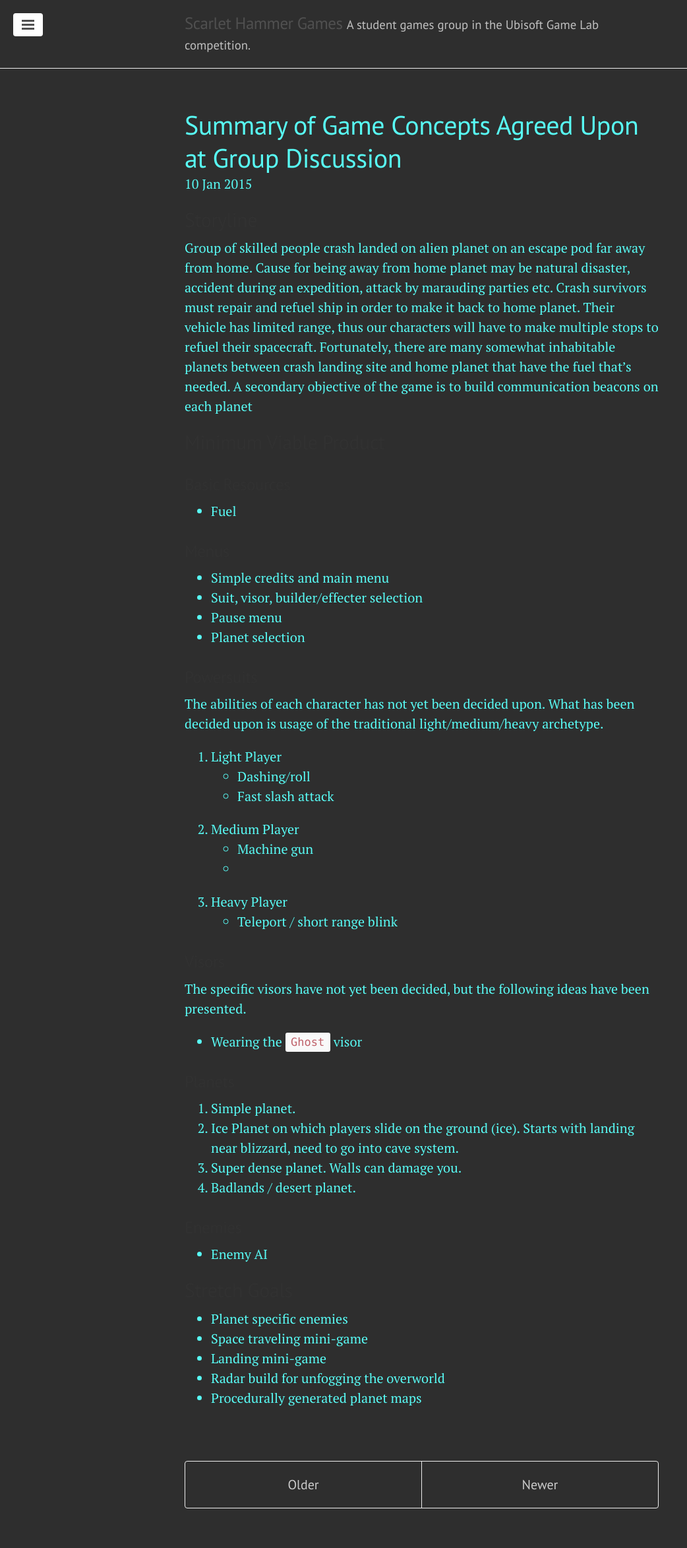
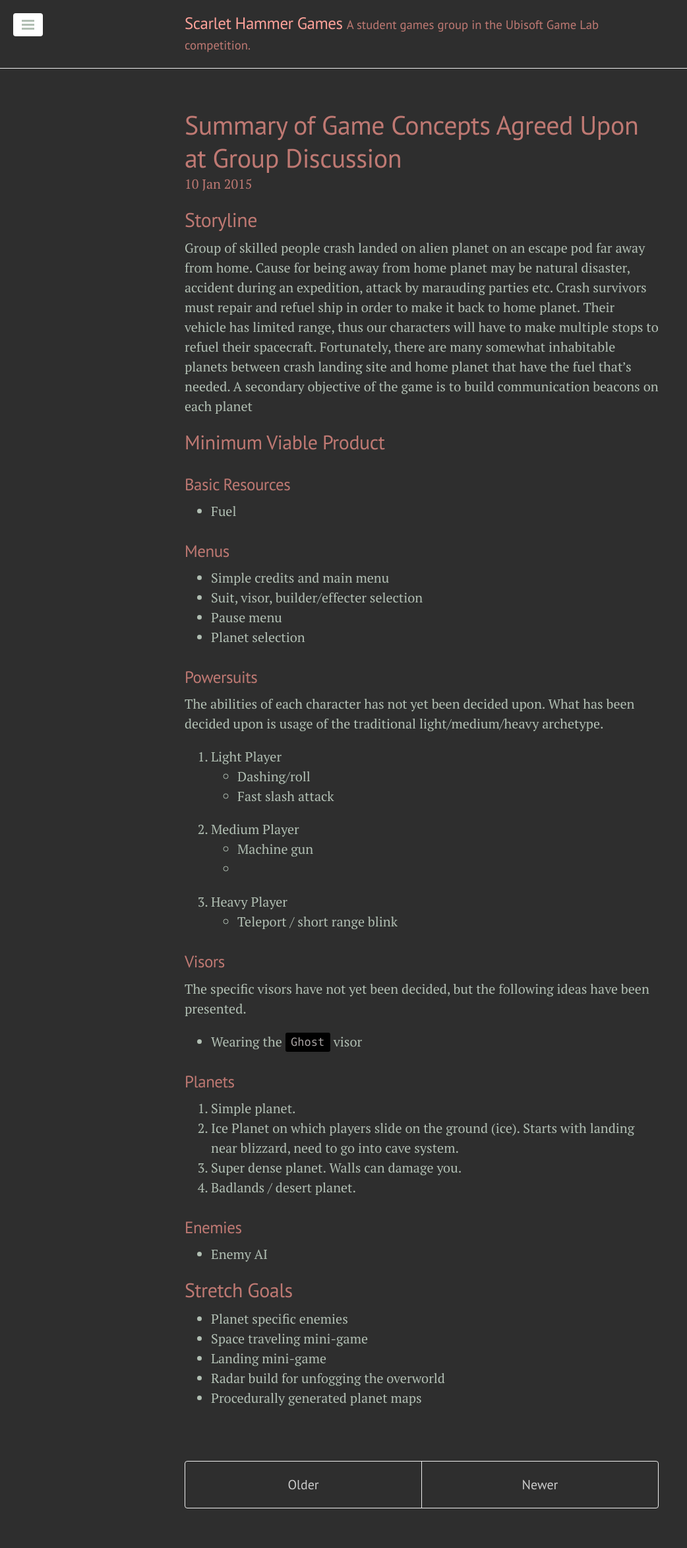
Before and after one commit to scarlethammergames/scarlethammergames.github.io, a Jekyll site: the page built from index.html, in a window 1280 px wide. Shown: the whole page at 66% size, without its empty margins (0-1042 px from the left). Built offline with Jekyll 4.4.1, drawn with Linux system fonts in a browser that asks for light colours; Markdown is read by kramdown in place of the engine named in the settings; the list of posts is cut into pages by our own code.

Commit message:
i am, for now, satisfied with styling

```diff
--- a/public/css/lanyon.css
+++ b/public/css/lanyon.css
@@ -38,7 +38,7 @@
 html,
 body {
   overflow-x: hidden;
-  color: #58FAF4;
+  color: #B1BFB3;
   background-color: #2E2E2E;
 }
 
@@ -49,7 +49,7 @@ html {
 h1, h2, h3, h4, h5, h6 {
   font-family: "PT Sans", Helvetica, Arial, sans-serif;
   font-weight: 400;
-  color: ##81F7F3;
+  color: #BF7973;
   letter-spacing: -.025rem;
 }
 
@@ -149,7 +149,6 @@ h1, h2, h3, h4, h5, h6 {
   overflow-y: auto;
   font-family: "PT Sans", Helvetica, Arial, sans-serif;
   font-size: .875rem; /* 15px */
-  color: rgba(255,255,255,.6);
   background-color: #101010;
   -webkit-transition: all .2s ease-in-out;
           transition: all .2s ease-in-out;
@@ -212,7 +211,6 @@ a.sidebar-nav-item:focus {
   display: block;
   width: 2.2rem;
   padding: .5rem .65rem;
-  color: #505050;
   background-color: #fff;
   border-radius: 4px;
   cursor: pointer;
@@ -305,7 +303,7 @@ a.sidebar-nav-item:focus {
 .page-title,
 .post-title,
 .post-title a {
-  color: #58FAF4;
+  color: #BF7973;
 }
 .page-title,
 .post-title {
@@ -317,7 +315,7 @@ a.sidebar-nav-item:focus {
   display: block;
   margin-top: -.5rem;
   margin-bottom: 1rem;
-  color: #58FAF4;
+  color: #BF7973;
 }
 
 /* Related posts */
--- a/public/css/poole.css
+++ b/public/css/poole.css
@@ -59,8 +59,6 @@ html {
 }
 
 body {
-  color: #515151;
-  background-color: #fff;
   -webkit-text-size-adjust: 100%;
       -ms-text-size-adjust: 100%;
 }
@@ -84,7 +82,6 @@ h1, h2, h3, h4, h5, h6 {
   margin-bottom: .5rem;
   font-weight: bold;
   line-height: 1.25;
-  color: #313131;
   text-rendering: optimizeLegibility;
 }
 h1 {
@@ -155,8 +152,8 @@ pre {
 code {
   padding: .25em .5em;
   font-size: 85%;
-  color: #bf616a;
-  background-color: #f9f9f9;
+  color: #A8A2A2;
+  background-color: #000000;
   border-radius: 3px;
 }
 pre {
@@ -274,8 +271,6 @@ tbody tr:nth-child(odd) th {
 .message {
   margin-bottom: 1rem;
   padding: 1rem;
-  color: #717171;
-  background-color: #f9f9f9;
 }
 
 
@@ -308,15 +303,15 @@ tbody tr:nth-child(odd) th {
 .masthead-title {
   margin-top: 0;
   margin-bottom: 0;
-  color: #505050;
+  color: #FFA29A;
 }
 .masthead-title a {
-  color: #505050;
+  color: #FFA29A;
 }
 .masthead-title small {
   font-size: 75%;
   font-weight: 400;
-  color: #c0c0c0;
+  color: #BF7973;
   letter-spacing: 0;
 }
 
@@ -333,12 +328,6 @@ tbody tr:nth-child(odd) th {
   margin-bottom: 4em;
 }
 
-/* Blog post or page title */
-.page-title,
-.post-title,
-.post-title a {
-  color: #303030;
-}
 .page-title,
 .post-title {
   margin-top: 0;
@@ -349,7 +338,6 @@ tbody tr:nth-child(odd) th {
   display: block;
   margin-top: -.5rem;
   margin-bottom: 1rem;
-  color: #9a9a9a;
 }
 
 /* Related posts */
```
